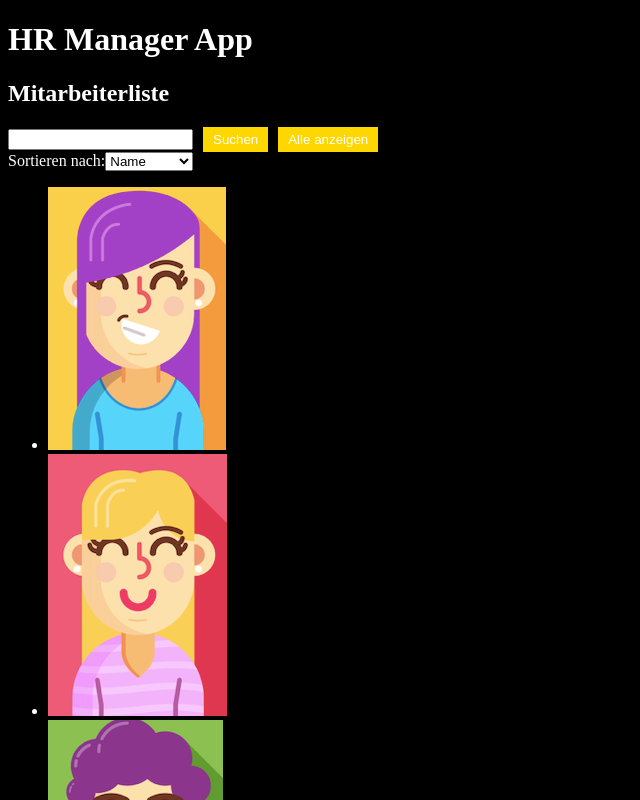
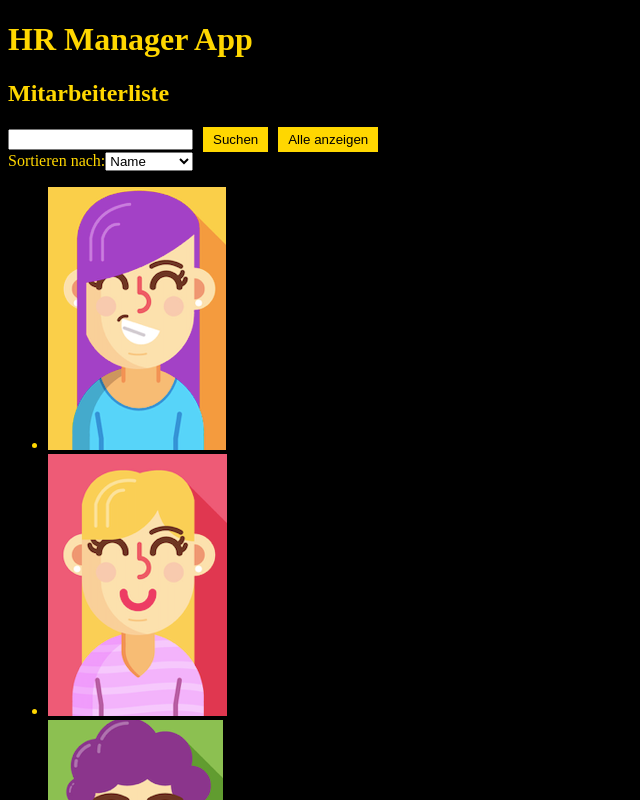
Before and after one commit to karimovich86/capstone-project, a Next.js app: page / in a window 1280 px wide. Shown: the top 800 px of the page, without its empty margins (0-640 px from the left). Built offline with nearby package versions, Linux system fonts and the light colour scheme.

Commit message:
Buttons components Ausgelagert_add code comments

```diff
--- a/components/SearchForm/index.js
+++ b/components/SearchForm/index.js
@@ -1,32 +1,75 @@
 import React, { useState } from "react";
 import { employees } from "@/test_daten/test_daten";
 
+const SearchBar = ({ handleSearch, handleShowAll }) => {
+  return (
+    <form onSubmit={handleSearch}>
+      <div className="search-bar">
+        <input type="text" name="search_name" id="search_name" />
+        <button type="submit" className="search-button">
+          Suchen
+        </button>
+        <button
+          type="button"
+          onClick={handleShowAll}
+          className="show-all-button"
+        >
+          Alle anzeigen
+        </button>
+      </div>
+    </form>
+  );
+};
+
+const SortDropdown = ({ handleSort }) => {
+  return (
+    <div>
+      <label htmlFor="sort_order">Sortieren nach:</label>
+      <select id="sort_order" name="sort_order" onChange={handleSort}>
+        <option value="name">Name</option>
+        <option value="age">Alter</option>
+        <option value="startDate">Startdatum</option>
+        <option value="position">Position</option>
+        <option value="department">Abteilung</option>
+        <option value="salary">Gehalt</option>
+      </select>
+    </div>
+  );
+};
+
 const EmployeeProfile = () => {
+  // Zustandsvariablen für die Suche und Sortierung
   const [searchValue, setSearchValue] = useState("");
   const [sortOrder, setSortOrder] = useState("default"); // Zustandsvariable für Sortierreihenfolge
 
+  // Suchergebnisse basierend auf eingegebenem Suchwert filtern
   const searchResults = employees.filter((employee) =>
     employee.name.toLowerCase().includes(searchValue.toLowerCase())
   );
 
+  // Zustandsvariablen für die angezeigten Informationen eines ausgewählten Mitarbeiters
   const [showInfo, setShowInfo] = useState(false);
   const [selectedEmployee, setSelectedEmployee] = useState(null);
 
+  // Handler-Funktion für Klick auf Profilbild
   const handleProfileClick = (employee) => {
     setSelectedEmployee(employee);
     setShowInfo(!showInfo);
   };
 
+  // Handler-Funktion für Suche
   function handleSearch(event) {
     event.preventDefault();
     const search = event.target.elements.search_name.value;
     setSearchValue(search);
   }
 
+  // Handler-Funktion für "Alle anzeigen" Button
   function handleShowAll() {
     setSearchValue("");
   }
 
+  // Handler-Funktion für Sortierung
   function handleSort(event) {
     const sort = event.target.value;
     setSortOrder(sort);
@@ -45,37 +88,17 @@ const EmployeeProfile = () => {
     sortedEmployees.sort(
       (a, b) => new Date(a.startDate) - new Date(b.startDate)
     );
+  } else if (sortOrder === "department") {
+    sortedEmployees.sort((a, b) => a.department.localeCompare(b.department));
+  } else if (sortOrder === "salary") {
+    sortedEmployees.sort((a, b) => a.salary - b.salary);
   }
 
   return (
     <>
       <h2>Mitarbeiterliste</h2>
-      <form onSubmit={handleSearch}>
-        <div className="search-bar">
-          <input type="text" name="search_name" id="search_name" />
-          <button type="submit" className="search-button">
-            Suchen
-          </button>
-          <button
-            type="button"
-            onClick={handleShowAll}
-            className="show-all-button"
-          >
-            Alle anzeigen
-          </button>
-        </div>
-      </form>
-
-      {/* Sortier-Dropdown-Menü */}
-      <label htmlFor="sort_order">Sortieren nach:</label>
-      <select id="sort_order" name="sort_order" onChange={handleSort}>
-        <option value="name">Name</option>
-        <option value="age">Alter</option>
-        <option value="startDate">Startdatum</option>
-        <option value="position">Position</option>
-        <option value="Abteilung">Abteilung</option>
-        <option value="Gehalt">Gehalt</option>
-      </select>
+      <SearchBar handleSearch={handleSearch} handleShowAll={handleShowAll} />
+      <SortDropdown handleSort={handleSort} />
 
       <ul>
         {sortedEmployees.map((employee) => (
--- a/styles.js
+++ b/styles.js
@@ -2,6 +2,11 @@ import { createGlobalStyle } from "styled-components";
 
 export default createGlobalStyle`
   /* ... andere Stilregeln ... */
+
+  body {
+    background-color: black;
+    color: gold;
+  }
 
   .search-bar {
     display: flex;
@@ -12,15 +17,12 @@ export default createGlobalStyle`
   .show-all-button {
     margin-left: 10px;
     background-color: gold;
-    color: White;
+    color: Black;
     border: none;
     padding: 5px 10px;
     cursor: pointer;
   }
-  body {
-    background-color: black;
-    color: white;
-  }
+
 
 
 `;
```
